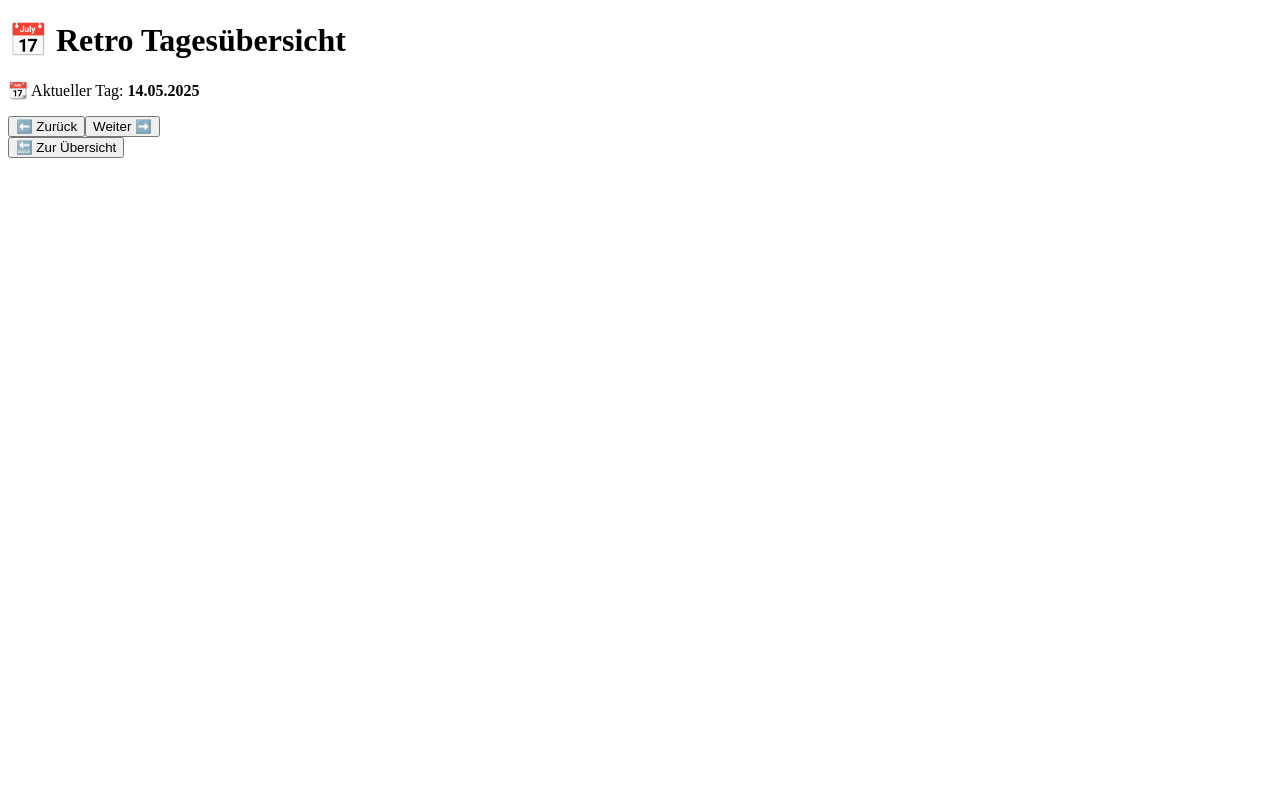
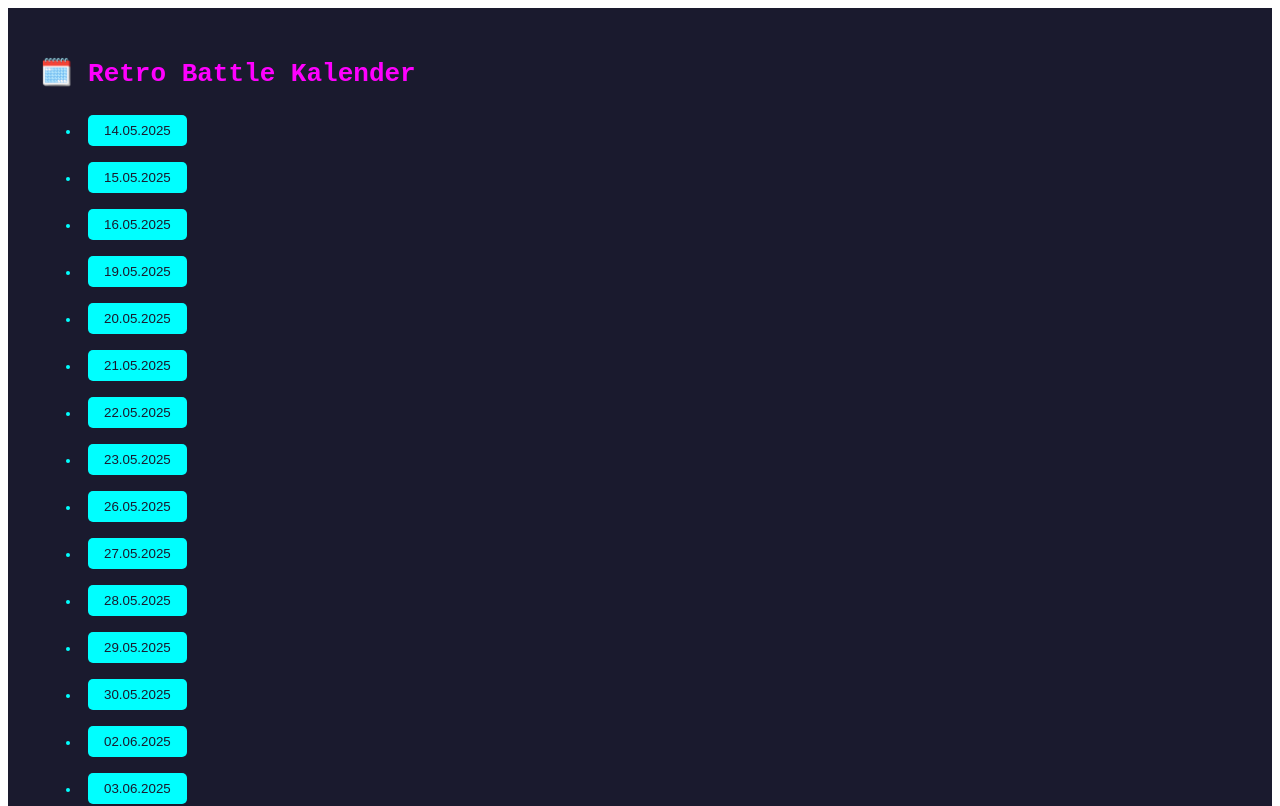
Before and after one commit to PrismaKiara/retro-call-battle, a Next.js app: page /calendar in a window 1280 px wide. Shown: the top 806 px of the page. Built offline with nearby package versions, Linux system fonts and the light colour scheme.

Commit message:
Add files via upload

```diff
--- a/pages/calendar.js
+++ b/pages/calendar.js
@@ -1,46 +1,37 @@
 
-import React, { useState, useEffect } from 'react';
-import { format, addDays, subDays, isBefore, isAfter } from 'date-fns';
-import { useRouter } from 'next/router';
+import Link from 'next/link';
+import { useEffect, useState } from 'react';
+import { format, addDays } from 'date-fns';
 
+export default function CalendarPage() {
+  const [days, setDays] = useState([]);
 
-const CalendarPage = () => {
-  const router = useRouter();
-  const [currentDate, setCurrentDate] = useState(new Date());
-  const startDate = new Date();
-  const endDate = addDays(startDate, 29);
-
-  const handleNextDay = () => {
-    const nextDay = addDays(currentDate, 1);
-    if (!isAfter(nextDay, endDate)) {
-      setCurrentDate(nextDay);
+  useEffect(() => {
+    const startDate = new Date();
+    const tempDays = [];
+    for (let i = 0; i < 30; i++) {
+      const current = addDays(startDate, i);
+      if (current.getDay() !== 0 && current.getDay() !== 6) {
+        tempDays.push(current);
+      }
     }
-  };
-
-  const handlePreviousDay = () => {
-    const prevDay = subDays(currentDate, 1);
-    if (!isBefore(prevDay, startDate)) {
-      setCurrentDate(prevDay);
-    }
-  };
-
-  const handleGoBack = () => {
-    router.push('/agent');
-  };
+    setDays(tempDays);
+  }, []);
 
   return (
-    <div className="retro-container">
-      <h1 className="retro-title">📅 Retro Tagesübersicht</h1>
-      <div className="retro-box">
-        <p>📆 Aktueller Tag: <strong>{format(currentDate, 'dd.MM.yyyy')}</strong></p>
-        <div className="button-row">
-          <button className="retro-button" onClick={handlePreviousDay}>⬅️ Zurück</button>
-          <button className="retro-button" onClick={handleNextDay}>Weiter ➡️</button>
-        </div>
-        <button className="retro-button back-button" onClick={handleGoBack}>🔙 Zur Übersicht</button>
-      </div>
+    <div style={{ fontFamily: 'monospace', background: '#1a1a2e', color: '#00ffff', minHeight: '100vh', padding: '2rem' }}>
+      <h1 style={{ color: '#ff00ff' }}>🗓️ Retro Battle Kalender</h1>
+      <ul>
+        {days.map((day, index) => (
+          <li key={index}>
+            <Link href={`/day?date=${format(day, 'yyyy-MM-dd')}`}>
+              <button style={{ margin: '0.5rem', padding: '0.5rem 1rem', background: '#00ffff', color: '#1a1a2e', border: 'none', borderRadius: '5px' }}>
+                {format(day, 'dd.MM.yyyy')}
+              </button>
+            </Link>
+          </li>
+        ))}
+      </ul>
     </div>
   );
-};
-
-export default CalendarPage;
+}
```
Also changed, not shown: pages/day.js (added, +31 -0 lines).
